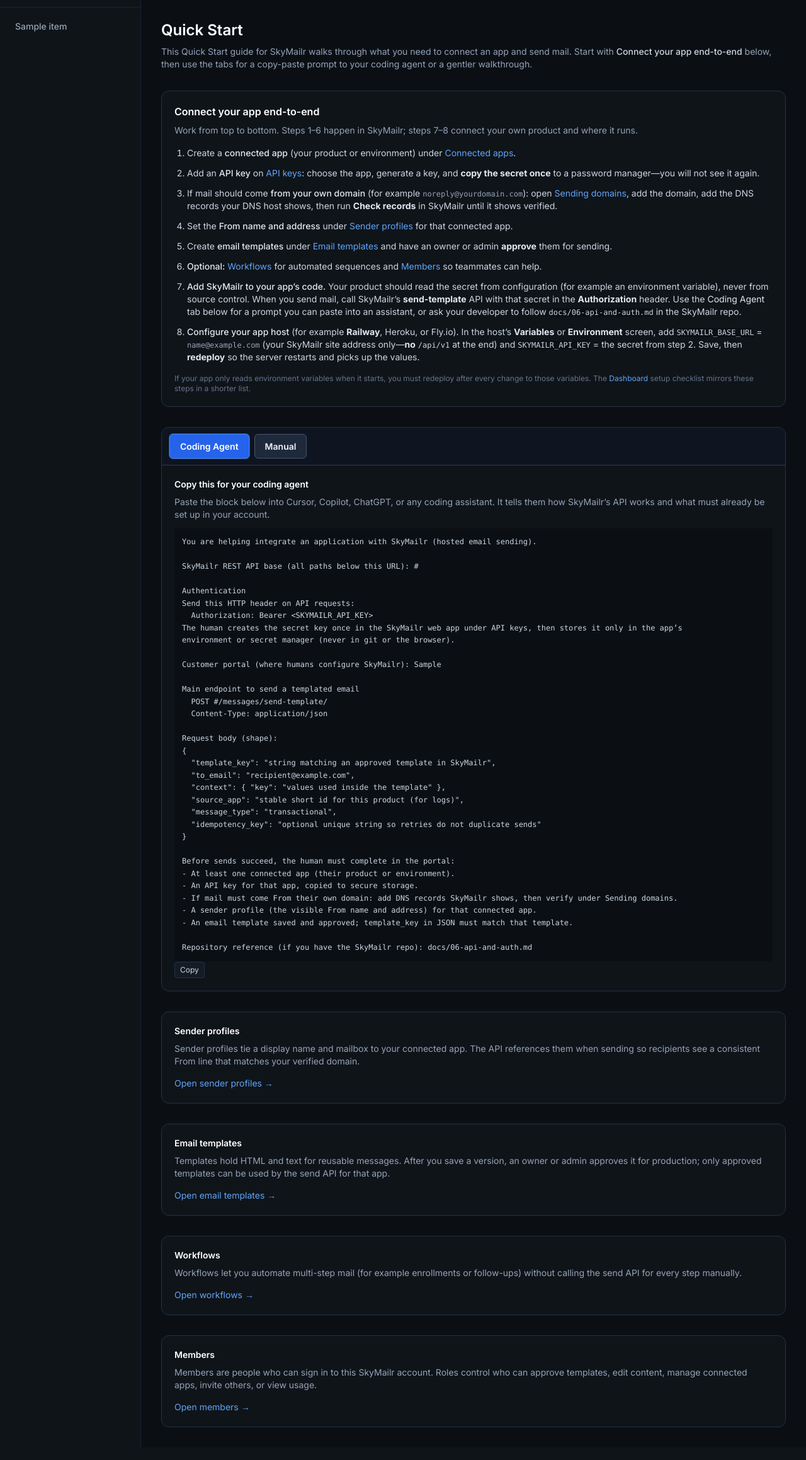
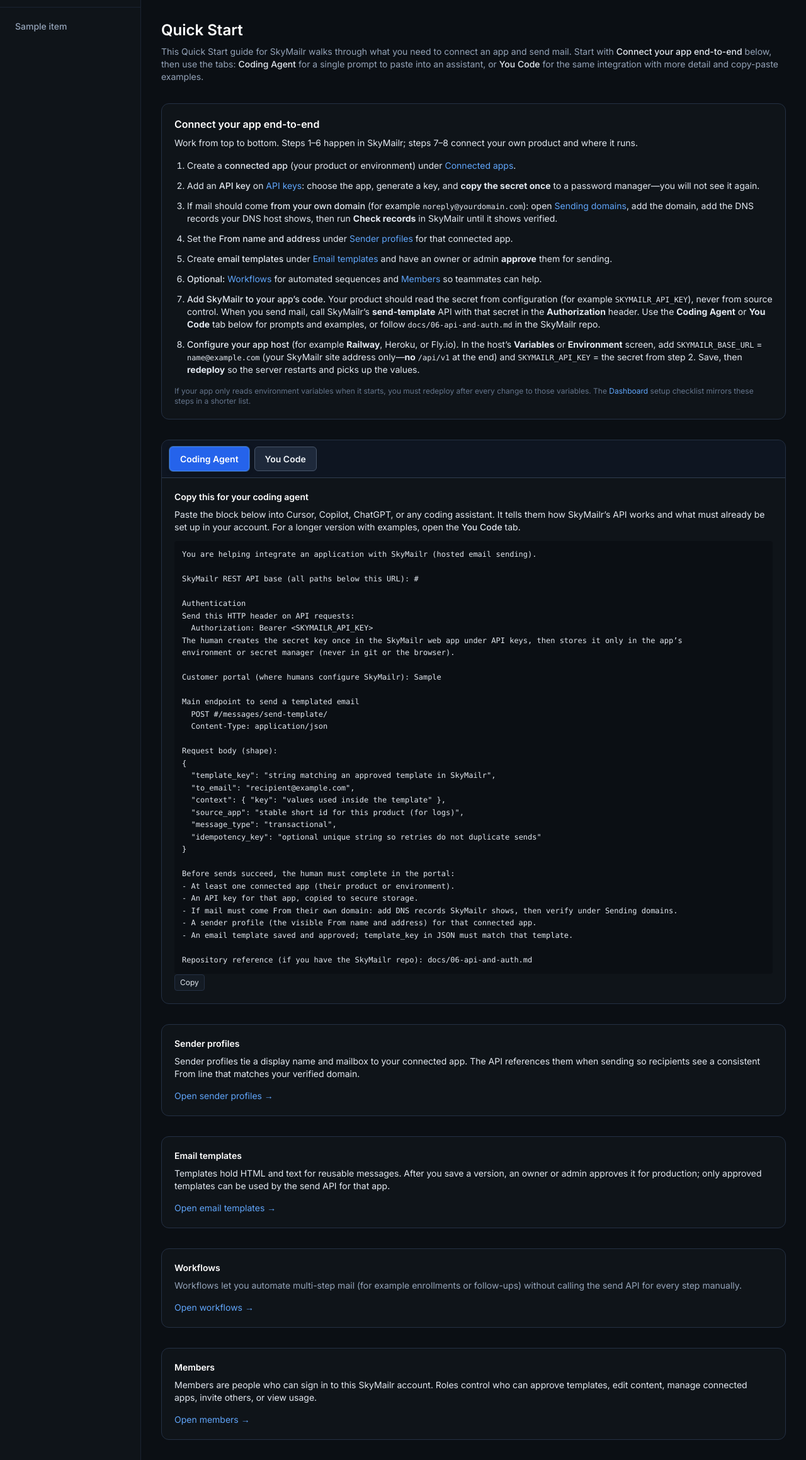
Before and after one commit to iamhaidar2/SkyMailr, a Django app: template apps/ui/templates/ui/customer/quick_start.html in a window 1280 px wide. Shown: the part 69-2387 px from the top of the page at 63% size. Run offline with Django 5.2, Linux system fonts and the light colour scheme; the template is opened without the code that fills it: most values are stand-ins (such as "Sample title", 1, 10 or a date in 2020).

Commit message:
Quick Start: readable copy in light theme, You Code tab, tests
Made-with: Cursor

```diff
--- a/apps/ui/templates/ui/customer/quick_start.html
+++ b/apps/ui/templates/ui/customer/quick_start.html
@@ -55,18 +55,55 @@
     background: rgb(37 99 235);
     color: rgb(255 255 255);
   }
+  /* Override light-theme slate→muted remap for long-form Quick Start copy on cards */
+  .customer-app .qs-readable .text-slate-300,
+  .customer-app .qs-readable .text-slate-400,
+  .customer-app .qs-readable ol,
+  .customer-app .qs-readable ul,
+  .customer-app .qs-readable li {
+    color: rgb(226 232 240);
+  }
+  html[data-theme="light"] .customer-app .qs-readable .text-slate-300,
+  html[data-theme="light"] .customer-app .qs-readable .text-slate-400,
+  html[data-theme="light"] .customer-app .qs-readable ol,
+  html[data-theme="light"] .customer-app .qs-readable ul,
+  html[data-theme="light"] .customer-app .qs-readable li,
+  html[data-theme="light"] .customer-app .qs-readable p {
+    color: rgb(51 65 85) !important;
+  }
+  html[data-theme="light"] .customer-app .qs-readable .text-slate-200,
+  html[data-theme="light"] .customer-app .qs-readable .font-medium.text-slate-200 {
+    color: rgb(15 23 42) !important;
+  }
+  html[data-theme="light"] .customer-app .qs-readable .font-mono.text-slate-400,
+  html[data-theme="light"] .customer-app .qs-readable .font-mono.text-xs.text-slate-400 {
+    color: rgb(71 85 105) !important;
+  }
+  html[data-theme="light"] .customer-app .qs-readable .rounded.bg-surface-900.font-mono {
+    background-color: rgb(241 245 249) !important;
+    color: rgb(15 23 42) !important;
+    border: 1px solid rgb(203 213 225);
+  }
+  html[data-theme="light"] .customer-app .qs-readable .font-medium.text-slate-300 {
+    color: rgb(15 23 42) !important;
+  }
+  html[data-theme="light"] .customer-app .qs-readable .text-slate-500 {
+    color: rgb(100 116 139) !important;
+  }
 </style>
 {% endblock %}
 {% block content %}
 <div class="mx-auto max-w-6xl space-y-8">
   <div>
     <h2 class="text-2xl font-semibold text-white">Quick Start</h2>
-    <p class="mt-2 text-sm text-slate-400">
-      This Quick Start guide for SkyMailr walks through what you need to connect an app and send mail. Start with <strong class="font-medium text-slate-300">Connect your app end-to-end</strong> below, then use the tabs for a copy-paste prompt to your coding agent or a gentler walkthrough.
-    </p>
+    <div class="qs-readable mt-2 text-sm text-slate-400">
+      <p>
+        This Quick Start guide for SkyMailr walks through what you need to connect an app and send mail. Start with <strong class="font-medium text-slate-300">Connect your app end-to-end</strong> below, then use the tabs: <strong class="font-medium text-slate-300">Coding Agent</strong> for a single prompt to paste into an assistant, or <strong class="font-medium text-slate-300">You Code</strong> for the same integration with more detail and copy-paste examples.
+      </p>
+    </div>
   </div>
 
-  <div class="rounded-xl border border-surface-600 bg-surface-850 p-5">
+  <div class="qs-readable rounded-xl border border-surface-600 bg-surface-850 p-5">
     <h3 class="text-base font-semibold text-white">Connect your app end-to-end</h3>
     <p class="mt-2 text-sm text-slate-400">Work from top to bottom. Steps 1–6 happen in SkyMailr; steps 7–8 connect your own product and where it runs.</p>
     <ol class="mt-4 list-decimal space-y-3 pl-5 text-sm text-slate-300">
@@ -76,7 +113,7 @@
       <li>Set the <strong class="font-medium text-slate-200">From name and address</strong> under <a href="{% url 'portal:sender_profile_list' %}" class="text-blue-400 hover:underline">Sender profiles</a> for that connected app.</li>
       <li>Create <strong class="font-medium text-slate-200">email templates</strong> under <a href="{% url 'portal:template_list' %}" class="text-blue-400 hover:underline">Email templates</a> and have an owner or admin <strong class="text-slate-200">approve</strong> them for sending.</li>
       <li><strong class="font-medium text-slate-200">Optional:</strong> <a href="{% url 'portal:workflow_list' %}" class="text-blue-400 hover:underline">Workflows</a> for automated sequences and <a href="{% url 'portal:members_list' %}" class="text-blue-400 hover:underline">Members</a> so teammates can help.</li>
-      <li><strong class="font-medium text-slate-200">Add SkyMailr to your app’s code.</strong> Your product should read the secret from configuration (for example an environment variable), never from source control. When you send mail, call SkyMailr’s <strong class="text-slate-200">send-template</strong> API with that secret in the <strong class="text-slate-200">Authorization</strong> header. Use the <span class="text-slate-200">Coding Agent</span> tab below for a prompt you can paste into an assistant, or ask your developer to follow <code class="rounded bg-surface-900 px-1 font-mono text-xs text-emerald-200/90">docs/06-api-and-auth.md</code> in the SkyMailr repo.</li>
+      <li><strong class="font-medium text-slate-200">Add SkyMailr to your app’s code.</strong> Your product should read the secret from configuration (for example <code class="rounded bg-surface-900 px-1 font-mono text-xs text-emerald-200/90">SKYMAILR_API_KEY</code>), never from source control. When you send mail, call SkyMailr’s <strong class="text-slate-200">send-template</strong> API with that secret in the <strong class="text-slate-200">Authorization</strong> header. Use the <strong class="text-slate-200">Coding Agent</strong> or <strong class="text-slate-200">You Code</strong> tab below for prompts and examples, or follow <code class="rounded bg-surface-900 px-1 font-mono text-xs text-emerald-200/90">docs/06-api-and-auth.md</code> in the SkyMailr repo.</li>
       <li><strong class="font-medium text-slate-200">Configure your app host</strong> (for example <strong class="text-slate-200">Railway</strong>, Heroku, or Fly.io). In the host’s <strong class="text-slate-200">Variables</strong> or <strong class="text-slate-200">Environment</strong> screen, add <code class="rounded bg-surface-900 px-1 font-mono text-xs text-emerald-200/90">SKYMAILR_BASE_URL</code> = <code class="font-mono text-xs text-slate-400">{{ skymailr_site_root }}</code> (your SkyMailr site address only—<strong class="text-slate-200">no</strong> <code class="font-mono text-xs">/api/v1</code> at the end) and <code class="rounded bg-surface-900 px-1 font-mono text-xs text-emerald-200/90">SKYMAILR_API_KEY</code> = the secret from step 2. Save, then <strong class="text-slate-200">redeploy</strong> so the server restarts and picks up the values.</li>
     </ol>
     <p class="mt-4 text-xs text-slate-500">If your app only reads environment variables when it starts, you must redeploy after every change to those variables. The <a href="{% url 'portal:dashboard' %}" class="text-blue-400 hover:underline">Dashboard</a> setup checklist mirrors these steps in a shorter list.</p>
@@ -85,12 +122,12 @@
   <div class="qs-tabbed-panel rounded-xl border border-surface-600 bg-surface-850" data-qs-tab-group>
     <div class="qs-tab-row" role="tablist" aria-label="Setup instructions">
       <button type="button" class="qs-tab qs-tab-active" data-qs-tab="agent" role="tab" aria-selected="true">Coding Agent</button>
-      <button type="button" class="qs-tab" data-qs-tab="manual" role="tab" aria-selected="false">Manual</button>
+      <button type="button" class="qs-tab" data-qs-tab="youcode" role="tab" aria-selected="false">You Code</button>
     </div>
-    <div class="p-5">
+    <div class="p-5 qs-readable">
       <div data-qs-panel="agent" role="tabpanel">
         <h3 class="text-sm font-semibold text-white">Copy this for your coding agent</h3>
-        <p class="mt-2 text-sm text-slate-400">Paste the block below into Cursor, Copilot, ChatGPT, or any coding assistant. It tells them how SkyMailr’s API works and what must already be set up in your account.</p>
+        <p class="mt-2 text-sm text-slate-400">Paste the block below into Cursor, Copilot, ChatGPT, or any coding assistant. It tells them how SkyMailr’s API works and what must already be set up in your account. For a longer version with examples, open the <strong class="font-medium text-slate-300">You Code</strong> tab.</p>
         <div class="qs-code-wrap mt-3">
           <pre id="qs-agent-prompt" class="max-h-[28rem] overflow-auto whitespace-pre-wrap rounded bg-surface-900 p-3 pr-24 text-left text-xs leading-relaxed text-slate-300">You are helping integrate an application with SkyMailr (hosted email sending).
 
@@ -128,29 +165,97 @@ Repository reference (if you have the SkyMailr repo): docs/06-api-and-auth.md</p
           <button type="button" class="absolute right-2 top-2 rounded border border-surface-600 bg-surface-800 px-2 py-1 text-xs text-slate-300 hover:bg-surface-700" data-copy-from="#qs-agent-prompt">Copy</button>
         </div>
       </div>
-      <div data-qs-panel="manual" class="hidden" role="tabpanel" hidden>
-        <h3 class="text-sm font-semibold text-white">Do it yourself (simple steps)</h3>
-        <p class="mt-2 text-sm text-slate-400">Follow these in order. You can pause between steps—SkyMailr saves your work.</p>
-        <ol class="mt-3 list-decimal space-y-3 pl-5 text-sm text-slate-300">
-          <li><strong class="font-medium text-slate-200">Sign in</strong> to this SkyMailr account (you are already signed in if you see this page).</li>
-          <li><strong class="font-medium text-slate-200">Name your product</strong> as a connected app under <a href="{% url 'portal:tenant_list' %}" class="text-blue-400 hover:underline">Connected apps</a>. This is just a label for “the app that will send mail.”</li>
-          <li><strong class="font-medium text-slate-200">Create a secret key</strong> on <a href="{% url 'portal:api_keys' %}" class="text-blue-400 hover:underline">API keys</a>: pick your connected app, type a short label (for example “production”), click generate, and <strong class="text-slate-200">copy the long secret immediately</strong> into a password manager or a note only you can see. It will not be shown again.</li>
-          <li><strong class="font-medium text-slate-200">If you want email to come from your own website address</strong> (for example noreply@yourdomain.com): open <a href="{% url 'portal:sending_domains' %}" class="text-blue-400 hover:underline">Sending domains</a>, add your domain, then add the DNS records your DNS company (GoDaddy, Cloudflare, etc.) asks for. When you are done, use “Check records” in SkyMailr until it shows verified.</li>
-          <li><strong class="font-medium text-slate-200">Set who mail is “from”</strong> under <a href="{% url 'portal:sender_profile_list' %}" class="text-blue-400 hover:underline">Sender profiles</a>: pick your connected app, create a profile with the name and address recipients should see.</li>
-          <li><strong class="font-medium text-slate-200">Create your email design</strong> under <a href="{% url 'portal:template_list' %}" class="text-blue-400 hover:underline">Email templates</a>, then ask an owner or admin to <strong class="text-slate-200">approve</strong> it. Only approved designs can be sent through the API.</li>
-          <li><strong class="font-medium text-slate-200">Optional:</strong> set up <a href="{% url 'portal:workflow_list' %}" class="text-blue-400 hover:underline">Workflows</a> for automatic follow-ups, and invite teammates under <a href="{% url 'portal:members_list' %}" class="text-blue-400 hover:underline">Members</a>.</li>
-        </ol>
+      <div data-qs-panel="youcode" class="hidden" role="tabpanel" hidden>
+        <h3 class="text-sm font-semibold text-white">You Code — integrate SkyMailr yourself</h3>
+        <p class="mt-2 text-sm text-slate-400">This is the same integration as the <strong class="font-medium text-slate-300">Coding Agent</strong> tab, with more step-by-step detail, explicit environment variable names, and small examples you can copy.</p>
+
+        <h4 class="mt-5 text-xs font-semibold uppercase tracking-wide text-slate-500">Before you call the API</h4>
+        <p class="mt-2 text-sm text-slate-400">Complete <strong class="font-medium text-slate-300">Connect your app end-to-end</strong> above (steps 1–6): connected app, API key, optional sending domain + DNS, sender profile, approved templates. Without those, requests return errors or mail will not send as you expect.</p>
+
+        <h4 class="mt-5 text-xs font-semibold uppercase tracking-wide text-slate-500">Environment variables (your app + host)</h4>
+        <ul class="mt-2 list-disc space-y-2 pl-5 text-sm text-slate-300">
+          <li><code class="rounded bg-surface-900 px-1 font-mono text-xs text-emerald-200/90">SKYMAILR_BASE_URL</code> — your SkyMailr site root only, e.g. <code class="font-mono text-xs text-slate-400">{{ skymailr_site_root }}</code>. Do <strong class="text-slate-200">not</strong> append <code class="font-mono text-xs">/api/v1</code>; your code or HTTP client adds path <code class="font-mono text-xs">/api/v1/messages/send-template/</code>.</li>
+          <li><code class="rounded bg-surface-900 px-1 font-mono text-xs text-emerald-200/90">SKYMAILR_API_KEY</code> — the raw secret from <a href="{% url 'portal:api_keys' %}" class="text-blue-400 hover:underline">API keys</a>. Set it in Railway / Heroku / Fly “Variables”, not in git.</li>
+        </ul>
+
+        <h4 class="mt-5 text-xs font-semibold uppercase tracking-wide text-slate-500">HTTP request</h4>
+        <ul class="mt-2 list-disc space-y-2 pl-5 text-sm text-slate-300">
+          <li><strong class="text-slate-200">Method &amp; URL:</strong> <code class="font-mono text-xs text-slate-400">POST {{ api_base_url }}/messages/send-template/</code></li>
+          <li><strong class="text-slate-200">Headers:</strong> <code class="font-mono text-xs text-slate-400">Authorization: Bearer &lt;SKYMAILR_API_KEY&gt;</code> and <code class="font-mono text-xs text-slate-400">Content-Type: application/json</code></li>
+          <li><strong class="text-slate-200">JSON body fields:</strong> <code class="font-mono text-xs">template_key</code> (must match an approved template), <code class="font-mono text-xs">to_email</code>, <code class="font-mono text-xs">context</code> (object of template variables), <code class="font-mono text-xs">source_app</code> (stable id for logs), <code class="font-mono text-xs">message_type</code> (e.g. <code class="font-mono text-xs">transactional</code>), optional <code class="font-mono text-xs">idempotency_key</code> for safe retries.</li>
+        </ul>
+
+        <h4 class="mt-5 text-xs font-semibold uppercase tracking-wide text-slate-500">Examples</h4>
+        <p class="mt-2 text-sm text-slate-400">Replace template key, recipient, and context keys with your own. Each block has a Copy button.</p>
+
+        <p class="mt-3 text-xs font-semibold uppercase tracking-wide text-slate-500">Python (httpx)</p>
+        <div class="qs-code-wrap relative mt-1">
+          <pre id="qs-you-py" class="max-h-64 overflow-auto whitespace-pre rounded bg-surface-900 p-3 pr-20 text-left text-xs leading-relaxed text-slate-300">import os
+import httpx
+
+base = os.environ["SKYMAILR_BASE_URL"].rstrip("/")
+url = f"{base}/api/v1/messages/send-template/"
+headers = {
+    "Authorization": f"Bearer {os.environ['SKYMAILR_API_KEY']}",
+    "Content-Type": "application/json",
+}
+body = {
+    "template_key": "welcome_new_user",
+    "to_email": "user@example.com",
+    "context": {"user_name": "Ada"},
+    "source_app": "my_product",
+    "message_type": "transactional",
+}
+r = httpx.post(url, json=body, headers=headers, timeout=30.0)
+r.raise_for_status()
+print(r.json())</pre>
+          <button type="button" class="absolute right-2 top-2 rounded border border-surface-600 bg-surface-800 px-2 py-1 text-xs text-slate-300 hover:bg-surface-700" data-copy-from="#qs-you-py">Copy</button>
+        </div>
+
+        <p class="mt-4 text-xs font-semibold uppercase tracking-wide text-slate-500">JavaScript (Node / fetch)</p>
+        <div class="qs-code-wrap relative mt-1">
+          <pre id="qs-you-js" class="max-h-64 overflow-auto whitespace-pre rounded bg-surface-900 p-3 pr-20 text-left text-xs leading-relaxed text-slate-300">const base = process.env.SKYMAILR_BASE_URL.replace(/\/$/, "");
+const url = `${base}/api/v1/messages/send-template/`;
+const res = await fetch(url, {
+  method: "POST",
+  headers: {
+    Authorization: `Bearer ${process.env.SKYMAILR_API_KEY}`,
+    "Content-Type": "application/json",
+  },
+  body: JSON.stringify({
+    template_key: "welcome_new_user",
+    to_email: "user@example.com",
+    context: { user_name: "Ada" },
+    source_app: "my_product",
+    message_type: "transactional",
+  }),
+});
+if (!res.ok) throw new Error(await res.text());
+console.log(await res.json());</pre>
+          <button type="button" class="absolute right-2 top-2 rounded border border-surface-600 bg-surface-800 px-2 py-1 text-xs text-slate-300 hover:bg-surface-700" data-copy-from="#qs-you-js">Copy</button>
+        </div>
+
+        <p class="mt-4 text-xs font-semibold uppercase tracking-wide text-slate-500">cURL</p>
+        <div class="qs-code-wrap relative mt-1">
+          <pre id="qs-you-curl" class="max-h-48 overflow-auto whitespace-pre-wrap rounded bg-surface-900 p-3 pr-20 text-left text-xs leading-relaxed text-slate-300">curl -sS -X POST "{{ api_base_url }}/messages/send-template/" \
+  -H "Authorization: Bearer $SKYMAILR_API_KEY" \
+  -H "Content-Type: application/json" \
+  -d '{"template_key":"welcome_new_user","to_email":"user@example.com","context":{"user_name":"Ada"},"source_app":"cli","message_type":"transactional"}'</pre>
+          <button type="button" class="absolute right-2 top-2 rounded border border-surface-600 bg-surface-800 px-2 py-1 text-xs text-slate-300 hover:bg-surface-700" data-copy-from="#qs-you-curl">Copy</button>
+        </div>
+
+        <p class="mt-5 text-xs text-slate-500">Full route list and edge cases: <code class="font-mono text-slate-400">docs/06-api-and-auth.md</code> in the SkyMailr repository.</p>
       </div>
     </div>
   </div>
 
-  <div class="rounded-xl border border-surface-600 bg-surface-850 p-5">
+  <div class="qs-readable rounded-xl border border-surface-600 bg-surface-850 p-5">
     <h3 class="text-sm font-semibold text-white">Sender profiles</h3>
     <p class="mt-2 text-sm text-slate-400">Sender profiles tie a display name and mailbox to your connected app. The API references them when sending so recipients see a consistent From line that matches your verified domain.</p>
     <p class="mt-3"><a href="{% url 'portal:sender_profile_list' %}" class="text-sm text-blue-400 hover:underline">Open sender profiles →</a></p>
   </div>
 
-  <div class="rounded-xl border border-surface-600 bg-surface-850 p-5">
+  <div class="qs-readable rounded-xl border border-surface-600 bg-surface-850 p-5">
     <h3 class="text-sm font-semibold text-white">Email templates</h3>
     <p class="mt-2 text-sm text-slate-400">Templates hold HTML and text for reusable messages. After you save a version, an owner or admin approves it for production; only approved templates can be used by the send API for that app.</p>
     <p class="mt-3"><a href="{% url 'portal:template_list' %}" class="text-sm text-blue-400 hover:underline">Open email templates →</a></p>
@@ -162,7 +267,7 @@ Repository reference (if you have the SkyMailr repo): docs/06-api-and-auth.md</p
     <p class="mt-3"><a href="{% url 'portal:workflow_list' %}" class="text-sm text-blue-400 hover:underline">Open workflows →</a></p>
   </div>
 
-  <div class="rounded-xl border border-surface-600 bg-surface-850 p-5">
+  <div class="qs-readable rounded-xl border border-surface-600 bg-surface-850 p-5">
     <h3 class="text-sm font-semibold text-white">Members</h3>
     <p class="mt-2 text-sm text-slate-400">Members are people who can sign in to this SkyMailr account. Roles control who can approve templates, edit content, manage connected apps, invite others, or view usage.</p>
     <p class="mt-3"><a href="{% url 'portal:members_list' %}" class="text-sm text-blue-400 hover:underline">Open members →</a></p>
```
Also changed, not shown: tests/test_customer_portal.py (+3 -2 lines).
